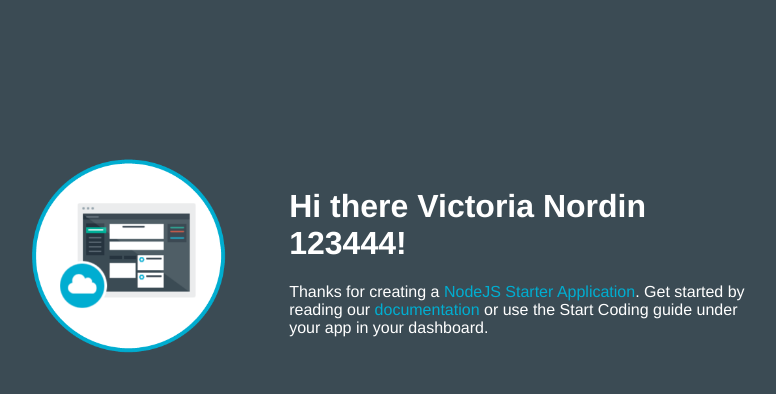
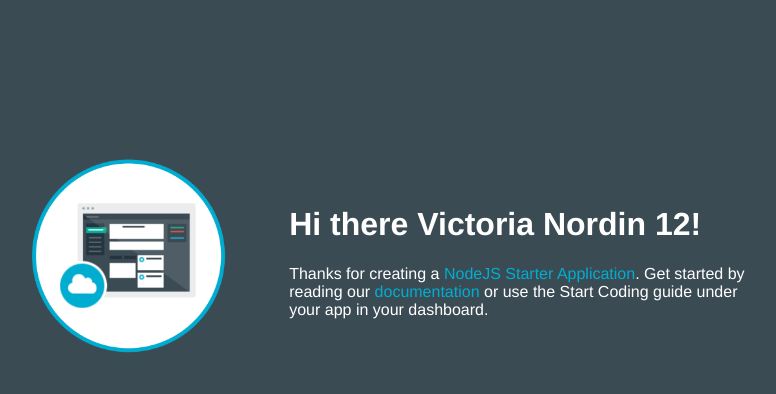
Before and after one commit to vnordin/victest, a website: page public/index.html in a window 1280 px wide. Shown: the whole page, without its empty margins (253-1029 px from the left). Drawn offline with Linux system fonts and the light colour scheme.

Commit message:
try a change

```diff
--- a/public/index.html
+++ b/public/index.html
@@ -16,7 +16,7 @@
           <img class = "newappIcon" src="images/newapp-icon.png">
         <td>
 
-            <h1>Hi there Victoria Nordin 123444!</h1>
+            <h1>Hi there Victoria Nordin 12!</h1>
 
           <p>Thanks for creating a
             <span class = "blue">NodeJS Starter Application</span>.
```
